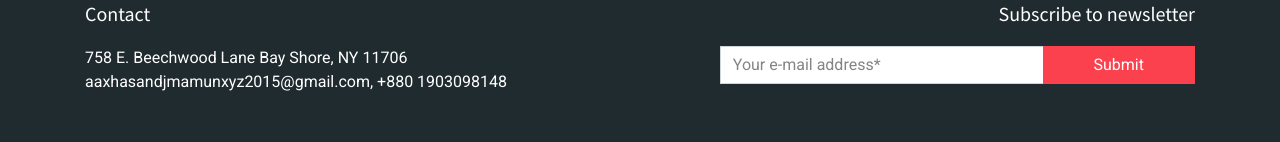
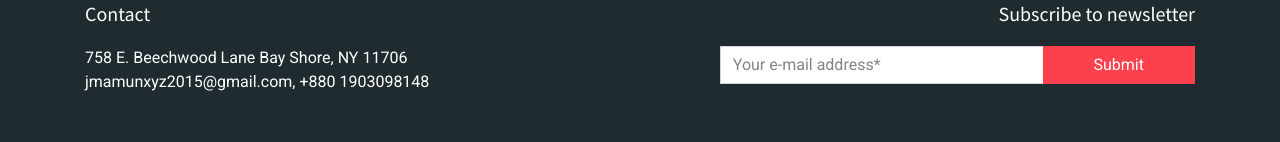
Before and after one commit to Md-Tanvir-Hossen/Kallyas, a plain HTML site: page index.html in a window 1280 px wide. Shown: the part 5933-6075 px from the top of the page. Drawn offline with nearby package versions, Linux system fonts and the light colour scheme.

Commit message:
Update index.html

```diff
--- a/index.html
+++ b/index.html
@@ -591,7 +591,7 @@
                         <img src="img/logo.png" alt="">
                         <h5>Contact</h5>
                         <p>758 E. Beechwood Lane Bay Shore, NY 11706</p>
-                        <p>aaxhasandjmamunxyz2015@gmail.com, +880 1903098148</p>
+                        <p>jmamunxyz2015@gmail.com, +880 1903098148</p>
                         <div class="icon-box">
                             <ul class="nav justify-content-center justify-content-md-start">
                                 <li class="nav-item">
```
